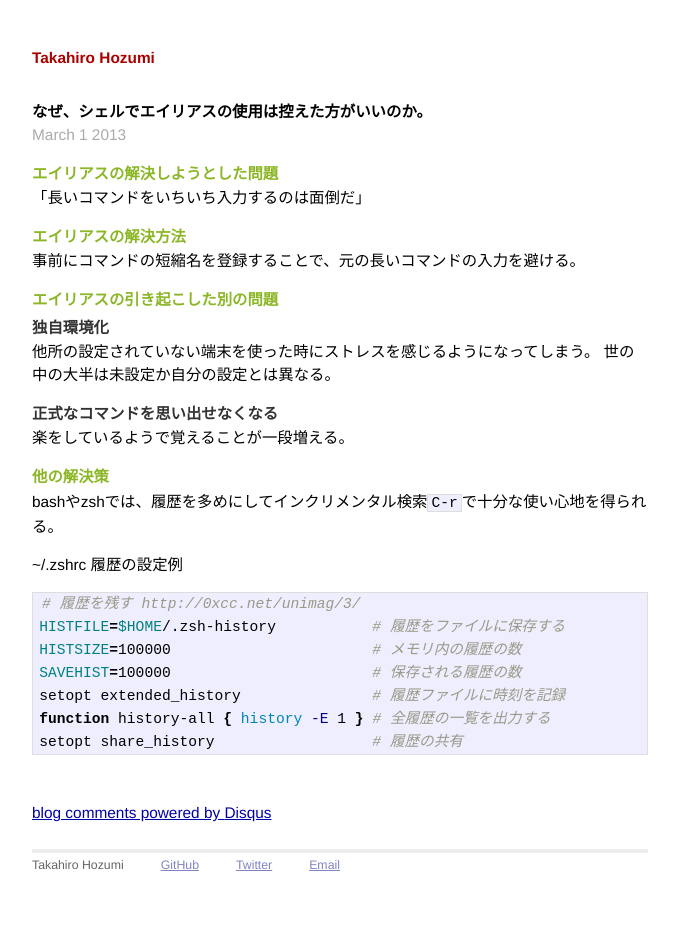
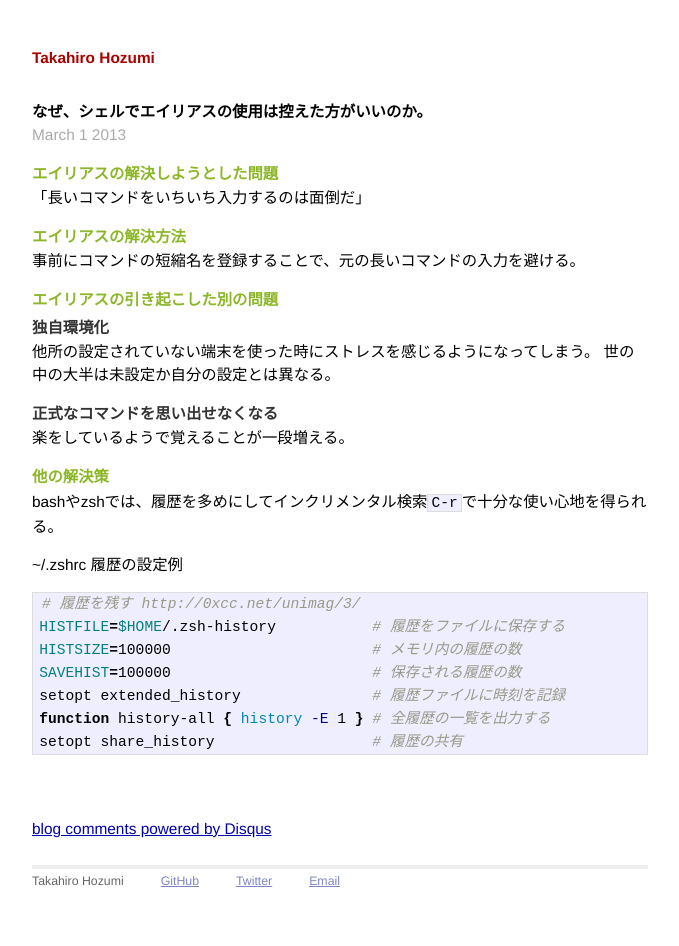
Before and after one commit to hozumi/hozumi.github.com, a Jekyll site: the page built from _posts/2013-03-01-shell-alias-ja.markdown, in a window 1280 px wide. Shown: the whole page, without its empty margins (300-979 px from the left). Built offline with Jekyll 4.4.1, drawn with Linux system fonts in a browser that asks for light colours; Markdown is read by kramdown in place of the engine named in the settings; comment, search, counter and statistics services are not loaded.

Commit message:
fix .highlight margin

```diff
--- a/css/screen.css
+++ b/css/screen.css
@@ -50,6 +50,10 @@ h2 {
 
 h3 {
   color: #333;
+}
+
+.highlight {
+  margin: 1em 0;
 }
 
 p {
```
